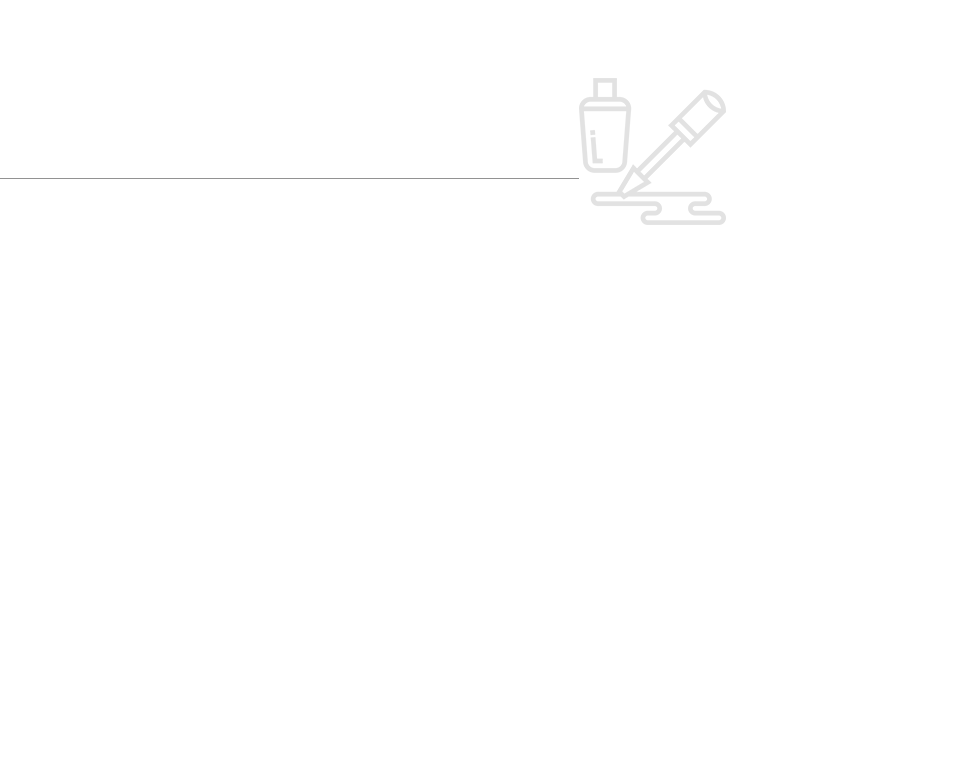
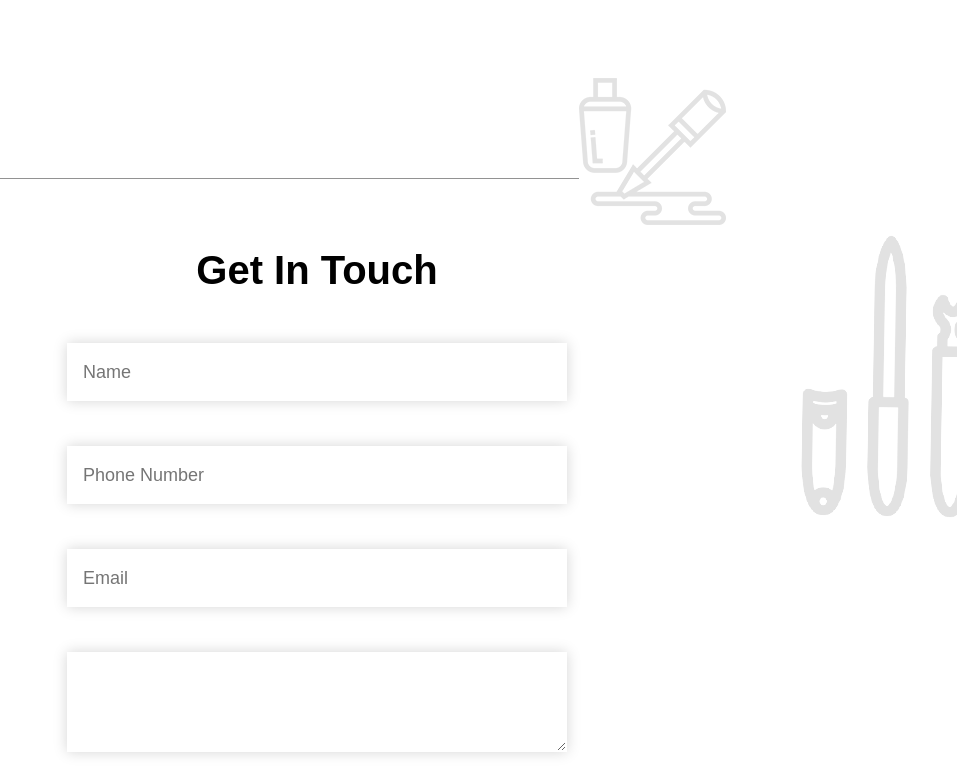
Before and after one commit to MahsumaRezai/Beauty-StyleSite, a React (Create React App) app: page / in a window 1280 px wide. Shown: the part 3119-3896 px from the top of the page, without its empty margins (323-1280 px from the left). Before the commit the page ends 3354 px from the top, so only its background shows below. Built offline with nearby package versions, Linux system fonts and the light colour scheme.

Commit message:
add form style

```diff
--- a/src/App.js
+++ b/src/App.js
@@ -5,6 +5,7 @@ import Line from "./Componets/About/Line";
 import Product from "./Componets/Product/Product";
 import ErroModal from "./Componets/UI/ErrorModal";
 import Information from "./Componets/Information/Information";
+import Form from "./Componets/Form/Form";
 
 
 function App() {
@@ -26,6 +27,7 @@ function App() {
             <Information/>
             <Product onshow={showCart} />
             {add && <ErroModal onhide={hideCart} />}
+            <Form/>
 
         </Fragment >
     )
--- a/src/Componets/Form/Form.js
+++ b/src/Componets/Form/Form.js
@@ -1,13 +1,23 @@
 import { Fragment } from "react";
-import img from '../image/right.png'
+import img from '../image/right.png';
+import classes from './Form.module.css'
 
 const Form = (props) => {
     return (
         <Fragment>
-            <div>
+            <div >
                 <div className={classes.img}>
                     <img alt="" src={img} />
                 </div>
+                <form className={classes.content} >
+                    <h1 className={classes.title}>Get In Touch</h1>
+                    <input placeholder="Name" />
+                    <input placeholder="Phone Number" />
+                    <input placeholder="Email" />
+                    <textarea className={classes.text}></textarea>
+
+                </form>
+
 
 
             </div>
--- /dev/null
+++ b/src/Componets/Form/Form.module.css
@@ -0,0 +1,44 @@
+.img {
+    display: flex;
+    flex-direction: row;
+    justify-content: flex-end;
+    align-items: flex-end;
+}
+.content {
+    display: flex;
+    flex-direction: column;
+    justify-content: center;
+    align-items: center;
+    margin-top: -300px;
+    gap: 20px
+}
+.content input {
+    border: #fff solid 1px;
+    padding: 0 15px;
+    margin-bottom: 25px;
+    width: 500px;
+    height: 58px;
+    background: #fff;
+    color: #737272;
+    font-size: 18px;
+    font-weight: normal;
+    box-shadow: 0px 0px 13px rgba(14, 14, 13, 0.17);
+
+}
+.text {
+    border: #fff solid 1px;
+    padding: 0 15px;
+    margin-bottom: 25px;
+    width: 500px;
+    height: 100px;
+    background: #fff;
+    color: #737272;
+    font-size: 18px;
+    font-weight: normal;
+    box-shadow: 0px 0px 13px rgba(14, 14, 13, 0.17);
+}
+.title {
+    padding-top: 30px;
+    padding-bottom: 30px;
+    font-size: 40px
+}
```
